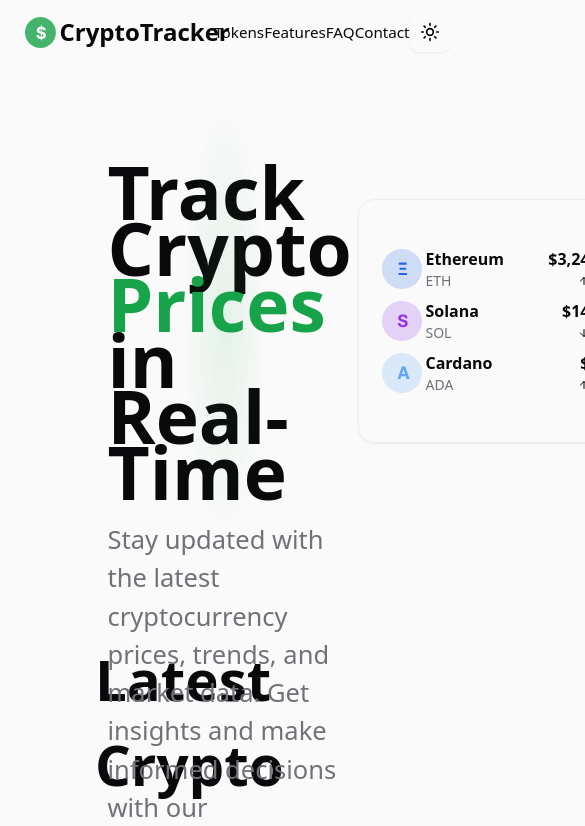
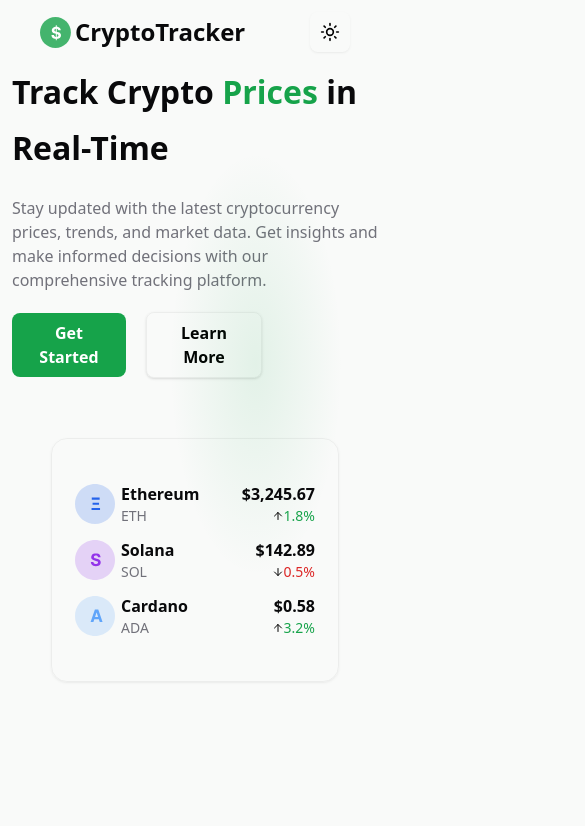
Before and after one commit to MohammadPolaei/cryptotracker, a Next.js app: page / in a window 390 px wide. Shown: the top 826 px of the page, 585 px wide, since content can reach past the window. Built offline with nearby package versions, Linux system fonts and the light colour scheme.

Commit message:
feat : designed mobile rsponsive for Hero Section

```diff
--- a/src/app/globals.css
+++ b/src/app/globals.css
@@ -3,8 +3,8 @@
 @theme {
 	--breakpoint-mobile: 375px;
 	--breakpoint-tablet: 744px;
+	--breakpoint-desktop: 1280px;
 }
-
 :root {
 	--bg-color: #f9faf9;
 	--text-color: #09090b;
--- a/src/app/layout.tsx
+++ b/src/app/layout.tsx
@@ -31,8 +31,9 @@ export default function RootLayout({
 		>
 			<body className="min-h-full flex flex-col justify-start items-center bg-(--bg-color)">
 				<Header />
-				<main className="container p-25">{children}</main>
-
+				<main className="w-full">
+					<div className="mx-auto max-w-7xl px-3 lg:p-15">{children}</div>
+				</main>
 				<Footer />
 			</body>
 		</html>
--- a/src/app/page.tsx
+++ b/src/app/page.tsx
@@ -1,11 +1,5 @@
 import HomePage from "@/features/home-page/home-page";
 
 export default function Home() {
-	return (
-		<div className="">
-			<main className="">
-				<HomePage />
-			</main>
-		</div>
-	);
+	return <HomePage />;
 }
--- a/src/features/home-page/contact-us/contact-info.tsx
+++ b/src/features/home-page/contact-us/contact-info.tsx
@@ -11,7 +11,7 @@ export default function ContactInfo() {
 						Get In
 						<span className="text-(--green-color)"> Touch</span>
 					</h2>
-					<p className="text-[25.5px] text-(--description-text)">
+					<p className="max-w-136.5 text-[25.5px] text-(--description-text)">
 						Have questions or feedback? We'd love to hear from you. Fill out the
 						form and our team will get back to you as soon as possible.
 					</p>
--- a/src/features/home-page/hero-section/hero-section.tsx
+++ b/src/features/home-page/hero-section/hero-section.tsx
@@ -34,37 +34,38 @@ const currencyList = [
 
 export default function HeroSection() {
 	return (
-		<section className="w-full h-78.5 flex justify-between items-center relative">
+		<section className="w-full flex flex-col tablet:flex-row justify-between items-center relative gap-15 tablet:gap-0">
 			{/* background (green spot) */}
 			<div className="w-2/3 h-150 absolute right-0 bg-radial via-transparent from-(--green-color)/10 to-transparent" />
 
-			<div className="w-181.75 h-full flex flex-col justify-start items-start gap-5">
-				<div className="font-bold text-[73px] tracking-[-3] leading-14">
+			<div className="w-full max-w-181 flex flex-col gap-5">
+				{" "}
+				<div className="font-bold text-[32px] tablet:text-[73px] tracking-[-2] leading-14">
 					Track Crypto <span className="text-(--green-color)">Prices</span> in
 					Real-Time
 				</div>
-				<p className="text-[25.5px] text-(--description-text)">
+				<p className="text-4 tablet:text-[25.5px] text-(--description-text)">
 					Stay updated with the latest cryptocurrency prices, trends, and market
 					data. Get insights and make informed decisions with our comprehensive
 					tracking platform.
 				</p>
-				<div className="w-62.5 flex justify-between items-center">
-					<button className="bg-(--green-color) text-center rounded-lg text-white cursor-pointer py-2 px-4 font-semibold">
+				<div className="w-full mobile:w-62.5 flex flex-col mobile:flex-row justify-between items-center gap-5 tablet:gap-0">
+					<button className="w-full mobile:w-fit bg-(--green-color) text-center rounded-lg text-white cursor-pointer py-2 px-4 font-semibold">
 						Get Started
 					</button>
-					<button className="border border-black/5 shadow-sm text-center rounded-lg text-black cursor-pointer py-2 px-4 font-semibold">
+					<button className="w-full mobile:w-fit border border-black/5 shadow-sm text-center rounded-lg text-black cursor-pointer py-2 px-4 font-semibold">
 						Learn More
 					</button>
 				</div>
 			</div>
 			<div>
-				<div className="w-[288px] h-61 border border-black/5 rounded-2xl shadow-sm shadow-black/5 relative flex flex-col justify-center items-center gap-2">
+				<div className="w-[288px] h-61 border border-black/5 rounded-2xl shadow-sm shadow-black/5 relative flex flex-col justify-center items-center gap-3">
 					{currencyList.map((currency) => (
 						<div
 							key={currency.title}
 							className="w-60 h-11 flex justify-between items-center"
 						>
-							<div className="flex justify-start items-center gap-1">
+							<div className="flex justify-start items-center gap-1.5">
 								<img src={currency.icon} />
 								<div className="flex flex-col justify-center items-start">
 									<span className="font-bold">{currency.title}</span>
--- a/src/features/home-page/tokens/tokens.tsx
+++ b/src/features/home-page/tokens/tokens.tsx
@@ -84,7 +84,7 @@ export default function Tokens() {
 		<section className="w-full flex flex-col justify-start items-center">
 			<TitleAndDescription
 				title={
-					<h2 className="text-[56.4px] font-bold">
+					<h2 className="font-bold text-[56.4px] h-12">
 						Latest Crypto <span className="text-(--green-color)">Prices</span>
 					</h2>
 				}
--- a/src/layout/header/header.tsx
+++ b/src/layout/header/header.tsx
@@ -16,7 +16,7 @@ export default function Header() {
 				<img src={cryptoTrackerIcon.src} alt="Icon" />
 				<span className="font-semibold text-2xl">CryptoTracker</span>
 			</div>
-			<nav className="flex justify-between items-center w-[273.68px] h-5 text-[15.2px]">
+			<nav className="hidden tablet:flex justify-between items-center max-w-[273.68px] h-5 text-[15.2px]">
 				{navBarList.map((navItem) => (
 					<Link href={navItem.href} key={navItem.title}>
 						{navItem.title}
```
